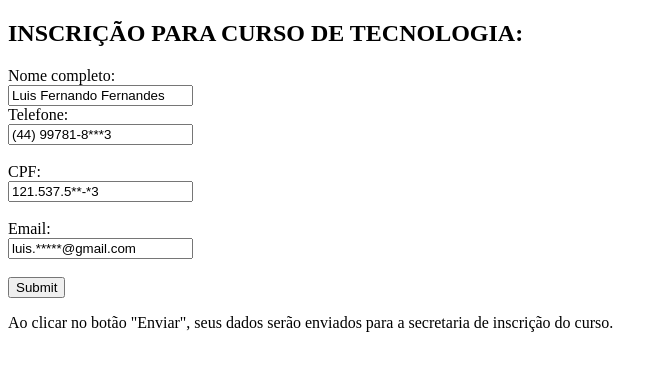
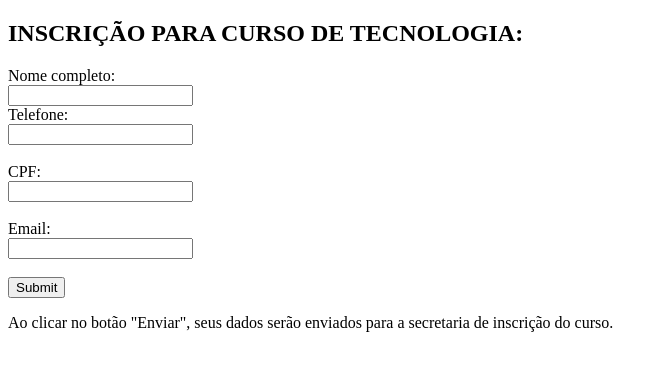
Before and after one commit to Leo-Figueiredo-0/Leo-Figueiredo-0.github.io, a plain HTML site: page index.html in a window 1280 px wide. Shown: the whole page, without its empty margins (0-668 px from the left). Drawn offline with Linux system fonts and the light colour scheme.

Commit message:
Update index.html

```diff
--- a/index.html
+++ b/index.html
@@ -6,13 +6,13 @@
 
 <form action="/action_page.php">
   <label for="fname">Nome completo:</label><br>
-  <input type="text" id="fname" name="fname" value="Luis Fernando Fernandes"><br>
+  <input type="text" id="fname" name="fname" value=""><br>
   <label for="lname">Telefone:</label><br>
-  <input type="text" id="lname" name="lname" value="(44) 99781-8***3"><br><br>
+  <input type="text" id="lname" name="lname" value=""><br><br>
   <label for="lname">CPF:</label><br>
-  <input type="text" id="lname" name="lname" value="121.537.5**-*3"><br><br>
+  <input type="text" id="lname" name="lname" value=""><br><br>
   <label for="lname">Email:</label><br>
-  <input type="text" id="lname" name="lname" value="luis.*****@gmail.com"><br><br>
+  <input type="text" id="lname" name="lname" value=""><br><br>
   <input type="submit" value="Submit">
 </form>
 
```
